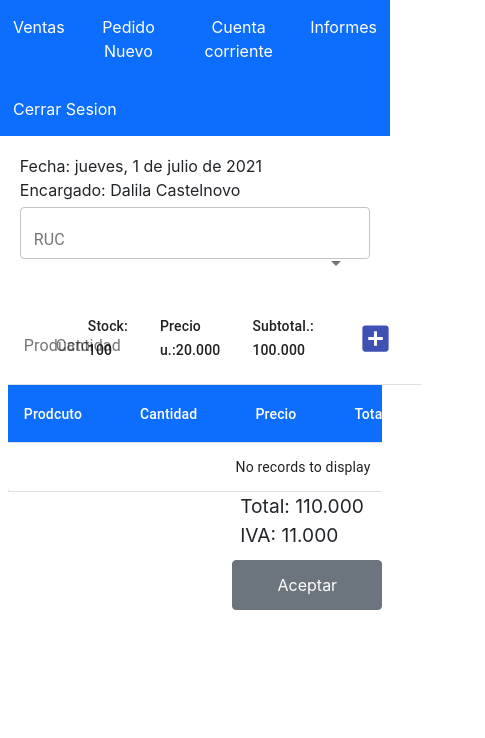
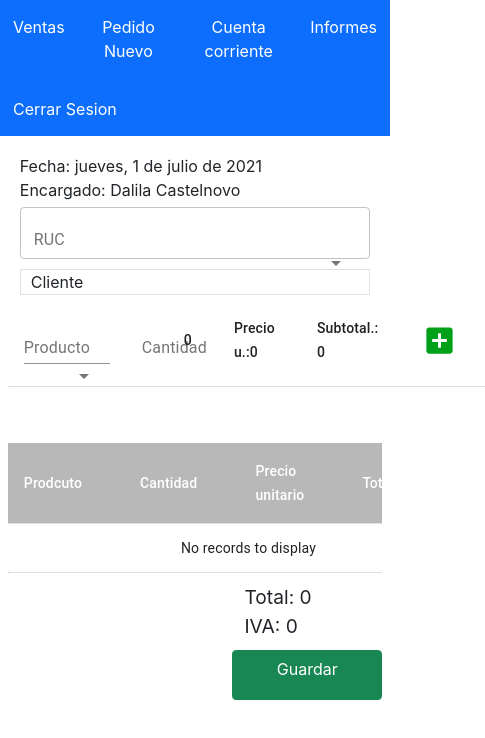
Before and after one commit to SoyReni/Client-Ventas, a React (Create React App) app: page /PantallaPedido in a window 390 px wide. Shown: the top 738 px of the page, 485 px wide, since content can reach past the window. Built offline with nearby package versions, Linux system fonts and the light colour scheme; no server answers.

Commit message:
enritamiento logrado

```diff
--- a/package.json
+++ b/package.json
@@ -24,6 +24,7 @@
         "react-scripts": "^1.1.5",
         "react-time-picker": "^4.3.0",
         "reactstrap": "^8.9.0",
+        "sweetalert2": "^11.0.18",
         "universal-cookie": "^4.0.4",
         "web-vitals": "^1.0.1"
     },
--- a/src/App.jsx
+++ b/src/App.jsx
@@ -9,8 +9,10 @@ import { Switch, Route, BrowserRouter } from 'react-router-dom';
 function App (){
         const [isLoged, setLoged] = useState(false);
         const loged = localStorage.getItem('token');
+
         if (loged === 'true') {() => setLoged(true)}
         else {() => setLoged(false)}
+
         return (
             <BrowserRouter>
                 <Switch>
--- a/src/Componentes/Login.jsx
+++ b/src/Componentes/Login.jsx
@@ -8,14 +8,15 @@ function Login({ isLoged }) {
     const [Loged, setLoged] = useState(false);
     const [empleado, setEmpleado] = useState({ usuario: '', contraseña: '' });
     const baseUrl = "https://localhost:44307/api/employee/login";
+    const api = axios.create();
+
     let history = useHistory();
     const Login = (e) => {
         e.preventDefault();
         const data = { usuario: empleado.usuario, contraseña: empleado.contraseña };
-        axios.post(baseUrl, data)
+        api.post(baseUrl, data)
             .then((result) => {
                 var a = localStorage.setItem('datos', JSON.stringify(result.data.UserDetails));
-                console.log('User: ', a);
                 if (result.data.status == '200') {
                     { () => setLoged(true) }
                     localStorage.setItem('token', 'true');
--- a/src/Componentes/NuevoPedidoEncabezado.jsx
+++ b/src/Componentes/NuevoPedidoEncabezado.jsx
@@ -1,5 +1,4 @@
 import React, { useState } from 'react';
-import Producto from './Producto';
 import { Autocomplete } from '@material-ui/lab';
 import { TextField } from '@material-ui/core';
 import axios from 'axios';
@@ -9,21 +8,26 @@ import './PedidoVenta.css';
 import Dialog from '@material-ui/core/Dialog';
 import DialogTitle from '@material-ui/core/DialogTitle';
 import DialogContent from '@material-ui/core/DialogContent';
-import DialogContentText from '@material-ui/core/DialogContentText';
 import DialogActions from '@material-ui/core/DialogActions';
 import Button from '@material-ui/core/Button';
-import { createFilterOptions } from '@material-ui/lab/Autocomplete';
-import { filterSeries } from 'async';
 
-function NuevoPedidoEncabezado () {
-  const [listaClientes, setClientes] = useState ([]);
-  const [open, setOpen] = useState (false);
-  const [currentCliente, setCliente] = useState ("");
+
+function NuevoPedidoEncabezado() {
+  const [listaClientes, setClientes] = useState([]);
+  const [open, setOpen] = useState(false);
+  const [currentClienteString, setClienteString] = useState("Cliente");
+  const [currentCliente, setCliente] = useState([])
+  const [currentID, setID] = useState("RUC");
+  const [cargado, setCargado] = useState(false);
+  const api = axios.create();
 
   const componentDidMount = (e) => {
-    axios.get("https://localhost:44307/api/APICLIENTE").then(response => {
+    if (!cargado) {
+      api.get("https://localhost:44307/api/APICLIENTE").then(response => {
         setClientes(response.data);
+        setCargado(true)
       });
+    }
   }
   const toggleOpen = (e) => {
     setOpen(true);
@@ -34,18 +38,18 @@ function NuevoPedidoEncabezado () {
   }
 
   const handleClose = (e) => {
-    toggleClose ();
+    toggleClose();
   }
 
   const handleSubmit = (e) => {
-    handleClose ();
+    handleClose();
   }
 
-  const SetClientePorID = (e) => {
-    let ci = 1;
-    let cNuevo = listaClientes.filter(cliente => cliente.ruc === ci);
-    let nuevo = cNuevo[1].nomrbe;
-
+  const setClientePorID = async (e) => {
+    setCliente(e),
+    console.log(currentCliente),
+    setID(e.ruc),
+    setClienteString(e.nombre)
   }
 
   componentDidMount();
@@ -68,15 +72,14 @@ function NuevoPedidoEncabezado () {
                 <Button onMouseDown={toggleOpen} > Agregar nuevo cliente</Button>
               }
               options={listaClientes}
-                onChange={SetClientePorID}
-                getOptionLabel={(option) => (option.ruc).toString()
-                }
-                renderInput={(params) => <TextField {...params} label="RUC" variant="outlined"
-                />}
+              currentID = {currentID}
+              onChange={(ev, val) => {setClientePorID(val)}}
+              getOptionLabel={(option) => option.ruc + " "}
+              renderInput={(params) => <TextField {...params} label="RUC" variant="outlined" />}
             />
           </div>
           <div className="col-md-6 col-sm-12 align-items-left add-margin">
-              <label>{currentCliente}</label>
+            <label className="border" >{currentClienteString}</label>
           </div>
         </div>
       </div>
--- a/src/Componentes/PantallaPedido.jsx
+++ b/src/Componentes/PantallaPedido.jsx
@@ -5,72 +5,141 @@ import { Table, TableContainer, TableCell, TableRow, TableHead, TextField } from
 import AddBoxIcon from '@material-ui/icons/AddBox';
 import Delete from '@material-ui/icons/Delete';
 import MaterialTable, { MTableToolbar } from 'material-table'
+import { Autocomplete } from '@material-ui/lab';
+import Typography from '@material-ui/core/Typography'
 import IconButton from '@material-ui/core/IconButton';
 import 'bootstrap/dist/css/bootstrap.min.css';
 import { Container, Button } from 'reactstrap';
 import NuevoPedidoEncabezado from './NuevoPedidoEncabezado';
-import { Redirect } from 'react-router-dom';
+import { BrowserRouter, Redirect, Link, Switch, Route, useRouteMatch, useHistory } from 'react-router-dom';
+import VerPedido from './VerPedido';
+import Swal from 'sweetalert2';
+import { SentimentDissatisfiedOutlined } from '@material-ui/icons';
+
 
 function PantallaPedido({ isLoged }) {
+
   const [listaProducto, setListaProducto] = useState([]);
-  const [carrito, addItem] = useState([]);
+  const [carrito, setCarrito] = useState([]);
   const [total, setTotal] = useState(0);
   const [iva, setIva] = useState(0);
+  const api = axios.create();
+  const [cargado, setCargado] = useState(false);
+  const [currentProducto, setCurrent] = useState({ producto: '', cantidad: 0, precio: 0, total: 0 });
+  const [stock, setStock] = useState(0);
+  const [precio, setPrecio] = useState(0);
+  const [subTotal, setSubtotal] = useState(0);
+  const [cantidad, setCant] = useState(1);
+  const [actual, setActual] = useState('');
+  const [inputP, setIP] = useState({ min: 0, max: 10 })
+  const tableRef = React.createRef();
 
   const componentDidMount = (e) => {
-    axios.get("https://localhost:44307/api/APISTOCK").then(response => {
-      console.log(response.data);
-      setListaProducto(response.data);
-    });
+    if (!cargado) {
+      api.get("https://localhost:44307/api/apistock").then(response => {
+        setListaProducto(response.data);
+        console.log(listaProducto);
+        setCargado(true)
+      });
+    }
   }
 
-  const sumarTotal = (val) => {
-    let nuevo = total;
-    nuevo = total + val;
-    setTotal(nuevo);
+  const sumarTotal = async (e) => {
+    let nuevoTotal = total + subTotal;
+    let nuevoIva = Math.round((total + subTotal) / 11);
+    setTotal(nuevoTotal);
+    setIva(nuevoIva);
   }
 
-  const calcularIva = (e) => {
-    let nuevo = total / 11;
-    setIva(nuevo);
+  const addItem = async (e) => {
+    var item = {
+      producto: actual,
+      cantidad: cantidad,
+      precio: precio,
+      total: subTotal,
+    }
+    sumarTotal(subTotal);
+    var nuevo = [...carrito];
+    nuevo.push(item);
+    console.log(carrito);
+    setCarrito(nuevo);
+    console.log(carrito);
   }
 
+  const setDatos = (e) => {
+    console.log(e);
+    setCurrent(e);
+    setPrecio(e.PRODUCTOId.precio);
+    setStock(e.cantidad);
+    setActual(e.PRODUCTOId.nombre);
+    var IP = { min: 0, max: e.cantidad };
+    setIP(IP);
+  }
+
+  const calcularSubtotal = async (event) => {
+    console.log(event);
+    setCant(event);
+    setSubtotal(event * precio);
+  };
+
   const columns = [
-    { align: 'left', title: 'Prodcuto', field: '', type: 'numeric' },
-    { align: 'left', title: 'Cantidad', field: '' },
-    { align: 'left', title: 'Precio', field: '' },
-    { align: 'left', title: 'Total', field: '' },
-    { align: 'left', title: 'Acciones', field: '' }
+    { align: 'left', title: 'Prodcuto', field: 'producto' },
+    { align: 'left', title: 'Cantidad', field: 'cantidad' },
+    { align: 'left', title: 'Precio unitario', field: 'precio' },
+    { align: 'left', title: 'Total', field: 'total' }
   ]
 
   if (!true) {
-    console.log('Hola');
     return (
       <Redirect to={{ pathname: "/login", state: { isLoged: false } }} />
     )
   } else {
-    componentDidMount;
+    componentDidMount();
     return (
       <Container className='pedido text-center tabla'>
         <NuevoPedidoEncabezado />
         <Table>
           <TableHead>
             <TableRow>
-              <TableCell><TextField label="Producto"></TextField></TableCell>
-              <TableCell><TextField label="Cantidad"></TextField></TableCell>
-              <TableCell><label>Stock: 100</label></TableCell>
-              <TableCell><label>Precio u.:20.000</label></TableCell>
-              <TableCell><label>Subtotal.: 100.000</label></TableCell>
-              <TableCell><IconButton><AddBoxIcon color="primary" fontSize="large"></AddBoxIcon></IconButton></TableCell>
+              <TableCell>
+                <Autocomplete
+                  id="Producto"
+                  noOptionsText={
+                    <Typography> No se encuentra ese producto</Typography>
+                  }
+                  options={listaProducto}
+                  onChange={(e, valor) => {
+                    setDatos(valor)
+                  }}
+                  getOptionLabel={(option) => option.PRODUCTOId.nombre + " "}
+                  renderInput={(params) => <TextField {...params} label="Producto" />}
+                />
+              </TableCell>
+              <TableCell>
+                <TextField
+                  type='number'
+                  label="Cantidad"
+                  inputProps={inputP}
+                  aria-invalid={true}
+                  onChange={(e, v) => { calcularSubtotal(e.target.value) }}
+                ></TextField>
+              </TableCell>
+              <TableCell><label>{stock}</label></TableCell>
+              <TableCell><label>Precio u.:{precio}</label></TableCell>
+              <TableCell><label>Subtotal.: {subTotal}</label></TableCell>
+              <TableCell><IconButton onClick={(e) => addItem()}><AddBoxIcon className="addbutton" fontSize="large"></AddBoxIcon></IconButton></TableCell>
             </TableRow>
           </TableHead>
         </Table>
-        <TableContainer bordered hover responsive>
-          <Table bordered hover responsive>
-            <MaterialTable columns={columns}
+        <TableContainer>
+          <Table>
+            <MaterialTable
+              tableRef={tableRef}
+              columns={columns}
               data={carrito}
               align='left'
-              actions={[ rowData => ({ icon: Delete, tooltip: 'Eliminar' })]}
+              title='Acciones'
+              actions={[rowData => ({ icon: Delete, tooltip: 'Eliminar' })]}
               options={{
                 actionsColumnIndex: -1,
                 showTitle: false,
@@ -78,33 +147,20 @@ function PantallaPedido({ isLoged }) {
                 search: false,
                 filtering: false,
                 headerStyle: {
-                  backgroundColor: '#0d6efd',
+                  backgroundColor: '#B8B8B8',
                   color: '#FFF'
                 }
               }}
               localization={{
                 emptyDataSourceMessage: <h1 style={{ marginTop: '6%', position: 'absolute', top: '16%', marginLeft: '-70px', textAlign: 'center' }}>No hay elelementos en la lista</h1>
               }}
-              components={{
-                Toolbar: (props) => (
-                  <div
-                    style={{
-                      height: "0px",
-                    }}
-                  >
-                    <MTableToolbar {...props} />
-                  </div>
-                ),
-              }}
             />
           </Table>
         </TableContainer>
-        <div classname="container text-right resumen">
-          <div className="row"><div className="col-7"></div><label className="col-5 resumen-label">Total: 110.000</label></div>
-          <div className="row"><div className="col-7"></div><label className="col-5 resumen-label">IVA: 11.000</label></div>
-          <div className="center">
-            <Button className="btn btn-primary boton-aceptar">Aceptar </Button>
-          </div>
+        <div className="container text-right resumen">
+          <div className="row"><label className="col-12 resumen-label">Total: {total}</label></div>
+          <div className="row"><label className="col-12 resumen-label">IVA: {iva}</label></div>
+          <div className="row"><Link className="col-12 btn btn-success boton-aceptar" to='/verPedido'>Guardar</Link></div>
         </div>
       </Container>
     )
--- a/src/Componentes/PedidoVenta.css
+++ b/src/Componentes/PedidoVenta.css
@@ -28,13 +28,14 @@ div.center {
 
 .boton-aceptar{
     margin-top: 10px;
-    width: 40%;
+    width: 100%;
     height: 50px;
 }
 
 .resumen{
     margin-top: 10px;
     width: 40%;
+    float: right;
 }
 
 .resumen-label{
@@ -49,3 +50,15 @@ div.center {
 .add-margin{
     margin-top: 10px;
 }
+
+.addbutton{
+    color: #00A118;
+    float: left;
+}
+
+label{
+    text-align:left;
+    padding-left: 10px;
+    width: 100%;
+    height: 100%;
+}
--- a/src/Componentes/PedidoVenta.jsx
+++ b/src/Componentes/PedidoVenta.jsx
@@ -3,16 +3,68 @@ import axios from 'axios';
 import './PedidoVenta.css';
 import MaterialTable, { MTableToolbar } from 'material-table'
 import Typography from '@material-ui/core/Typography'
-import {Edit, Delete, Check, SaveAlt} from '@material-ui/icons'
+import { Edit, Delete, Check, SaveAlt, Visibility, RemoveShoppingCartRounded } from '@material-ui/icons'
 import 'bootstrap/dist/css/bootstrap.min.css';
 import { Table, Button, Row } from 'reactstrap';
-import { Redirect } from 'react-router-dom';
+import { Redirect, useHistory, Link } from 'react-router-dom';
+/*
+[{
+  "CLIENTEId":
+  {
+    "CLIENTEId": 1,
+    "ruc": 122546,
+    "nombre": "Martin",
+    "apellido": "Rios",
+    "telefono": "0985774556",
+    "correo": "soymarce@gmail.com",
+    "credito": "0"
+  },
+  "ENCARGADOId":
+  {
+    "ENCARGADOId": 3,
+    "usuario": "Ivan",
+    "contraseña": "123",
+    "nombre": "Ivan",
+    "apellido": "Go",
+    "ci": "5477357",
+    "telefono": "0985772256",
+    "correo": "IvanGo@gmail.com",
+    "direccion": "ASU"
+  },
+  "VENTAId": 1,
+  "fecha": "2021-08-26T00:00:00",
+  "estado": "PENDIENTE",
+  "total": 366714.0, "iva": 2.0
+}]*/
 
 function PedidoVenta({ isLoged }) {
   const [listaVenta, setListaVenta] = useState([])
+  const api = axios.create();
+  const [cargado, setCargado] = useState(false);
+  const [selected, setSelected] = useState([]);
+
   const componentDidMount = (e) => {
-    axios.get("https://localhost:44307/api/APIVENTAs").then(response => {
-      setListaVenta(response.data)
+    if (!cargado) {
+      api.get("https://localhost:44307/api/APIVENTAs").then(response => {
+        setListaVenta(response.data),
+        console.log(listaVenta);
+        setCargado(true),
+        console.log(true)
+      });
+    }
+  }
+
+  const history = useHistory();
+  const verPedido = (e) => {
+    setSelected(e);
+    console.log(e);
+    console.log(selected);
+    history.push({
+      pathname: '/PedidoDetalles',
+      appState: {
+        isLoged: true,
+        pedido: selected
+      }
     });
   }
 
@@ -31,55 +83,39 @@ function PedidoVenta({ isLoged }) {
   } else {
     componentDidMount();
     return (
-      <Row className='tabla'>
-        <Table bordered hover responsive>
+      <div className='tabla'>
         <MaterialTable
+          title='Lista de pedidos'
           columns={columns}
           data={listaVenta}
-            title='Acciones'
-            actions={[
-              rowData => ({ icon: () => <Edit/>, tooltip: <Typography>'Modificar  estado'</Typography> }),
-              rowData => ({ icon: () => <Delete/>, tooltip: <Typography>'Eliminar Pedido' </Typography>}),
-              rowData => ({ icon: () => <Check/>, tooltip: <Typography>'Facturar' </Typography> }),
-              rowData => ({ icon: () => <SaveAlt/>, tooltip: <Typography>'Emitir Factura' </Typography> })
-            ]}
           localization={{
-              header: { actions: 'Opciones' },
-              body: {
-                deleteTooltip: 'Eliminar',
-                emptyDataSourceMessage: 'No hay elementos en la lista',
-                editRow: { deleteText: 'Estas seguro que seas eliminarlo', }
-              },
-              pagination: { labelRowsSelect: 'Filas' },
+            header: { actions: 'Ver Pedido' },
+            body: { cemptyDataSourceMessage: 'No hay elementos en la lista' },
+            pagination: { labelRowsSelect: 'Elementos' },
             toolbar: { searchTooltip: 'Buscar', searchPlaceholder: 'Buscar' }
           }}
-            components={{
-              Toolbar: props => (
-                <div>
-                  <MTableToolbar {...props} />
-                  <div color="primary" style={{ padding: '0px 10px', color: '#039be5' }}>
-                  </div>
-                </div>
-              ),
-            }}
+          actions={[{
+            icon: Visibility,
+            tooltip: 'Ver Pedido',
+            onClick: (ev, rowData) => verPedido(rowData)
+          }]}
           options={{
             actionsColumnIndex: -1,
             showTitle: false,
             search: true,
             filtering: true,
             headerStyle: {
-                backgroundColor: '#039be5',
+              backgroundColor: '#B8B8B8',
               color: '#FFF'
             }
           }}
         />
-        </Table>
         <div className="card-body">
           <div className="center">
-            <Button color="primary" className="btn btn-primary boton-aceptar">Nuevo Pedido </Button>
+            <Link className="btn btn-success boton-aceptar" to='/PantallaPedido'>Nuevo Pedido </Link>
           </div>
         </div>
-      </Row>
+      </div>
     );
   }
 }
--- /dev/null
+++ b/src/Componentes/VerPedido.jsx
@@ -0,0 +1,52 @@
+import React, { useState } from 'react';
+import './PedidoVenta.css';
+import axios from 'axios';
+import { Table, TableContainer, TableCell, TableRow, TableHead, TextField } from '@material-ui/core';
+import AddBoxIcon from '@material-ui/icons/AddBox';
+import Delete from '@material-ui/icons/Delete';
+import MaterialTable, { MTableToolbar } from 'material-table'
+import { Autocomplete } from '@material-ui/lab';
+import Typography from '@material-ui/core/Typography'
+import IconButton from '@material-ui/core/IconButton';
+import 'bootstrap/dist/css/bootstrap.min.css';
+import { Container, Button } from 'reactstrap';
+import { Redirect } from 'react-router-dom';
+
+function VerPedido({ isLoged, pedido }) {
+  const [datos, setDatos] = useState({
+    encargado: 'Dalila Castelnovo',
+    fecha: '12/12/21',
+    cliente: 'Ada Melgarejo',
+    ruc: '515678-3'
+  });
+  const [carrito, setCarrito] = useState([]);
+
+
+  if (!true) {
+    return (
+      <Redirect to={{ pathname: "/login", state: { isLoged: false } }} />
+    )
+  } else {
+    return (
+      <Container className='text-center'>
+        <div className="row align-items-left">
+          <div className="col-md-6 col-sm-12 add-margin">
+            <div className="container align-items-left">
+              <div className="row align-self-end">Fecha de pedido: {datos.fecha}</div>
+              <div className="row align-self-end">Encargado: {datos.encargado}</div>
+            </div>
+          </div>
+          <div className="col-md-6 col-sm-12 add-margin">
+            <div className="container align-items-left">
+              <div className="row align-self-end">Cliente: {datos.nombre}</div>
+              <div className="row align-self-end">ruc: {datos.ruc}</div>
+            </div>
+          </div>
+        </div>
+
+
+      </Container>
+    )
+  }
+}
+export default VerPedido;
```
Also changed, not shown: src/Componentes/DatosFacturacion.jsx (added, +45 -0 lines), src/Componentes/Navegacion.jsx (+7 -1 lines), 2 other files (tests, documents, lock files or other folders). Lines whose indentation alone changed are shown as unchanged.
